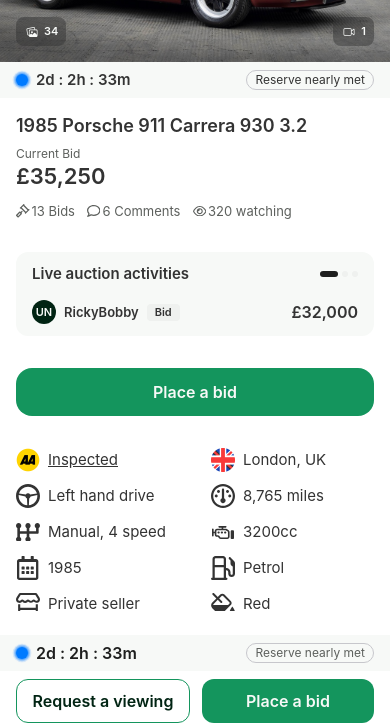
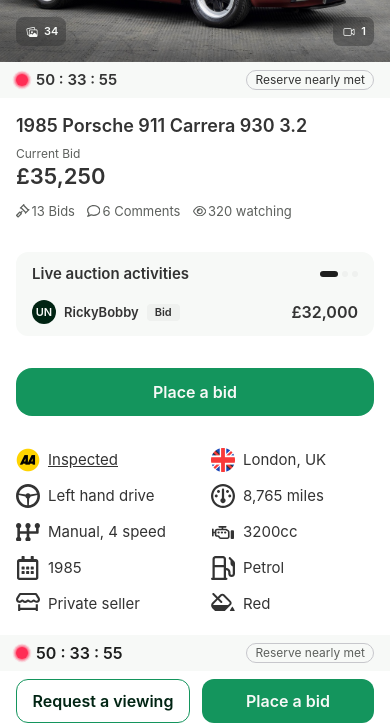
Before and after one commit to thisisilia/cnc-auction, a React Native app: screen / in a window 390 px wide. Shown: the part 233-958 px from the top of the page. Built offline with nearby package versions, Linux system fonts and the light colour scheme.

Commit message:
Countdown format -> HH:MM:SS (ticking seconds); pulsing dot back to red

```diff
--- a/components/auction/StickyBar.js
+++ b/components/auction/StickyBar.js
@@ -115,7 +115,7 @@
     >
       <View style={styles.countdownRow}>
         <View style={styles.countdown}>
-          <PulsingDot dotColor={color.systemBlue} reduceMotion={reduceMotion} />
+          <PulsingDot dotColor={color.systemRed} reduceMotion={reduceMotion} />
           <Text style={styles.countdownLabel}>{countdown}</Text>
         </View>
         <View style={styles.reserveChip}>
--- a/components/auction/TimeBar.js
+++ b/components/auction/TimeBar.js
@@ -14,7 +14,7 @@
   return (
     <View style={styles.root}>
       <View style={styles.countdown}>
-        <PulsingDot dotColor={color.systemBlue} reduceMotion={reduceMotion} />
+        <PulsingDot dotColor={color.systemRed} reduceMotion={reduceMotion} />
         <Text style={styles.countdownLabel}>{live}</Text>
       </View>
       <View style={styles.reservePill}>
--- a/components/auction/useCountdown.js
+++ b/components/auction/useCountdown.js
@@ -12,10 +12,11 @@
 }
 
 function formatCountdown(total) {
-  const days = Math.floor(total / 86400);
-  const hours = Math.floor((total % 86400) / 3600);
+  const pad = (n) => String(n).padStart(2, '0');
+  const hours = Math.floor(total / 3600);
   const minutes = Math.floor((total % 3600) / 60);
-  return `${days}d : ${hours}h : ${minutes}m`;
+  const seconds = total % 60;
+  return `${pad(hours)} : ${pad(minutes)} : ${pad(seconds)}`;
 }
 
 /**
```
